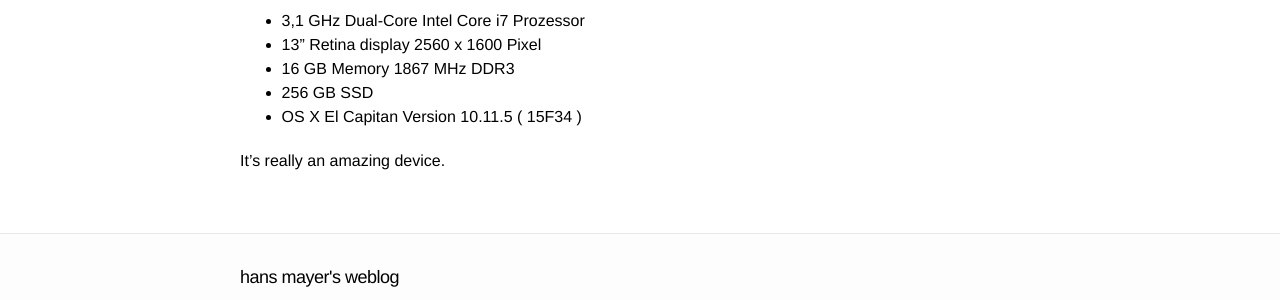
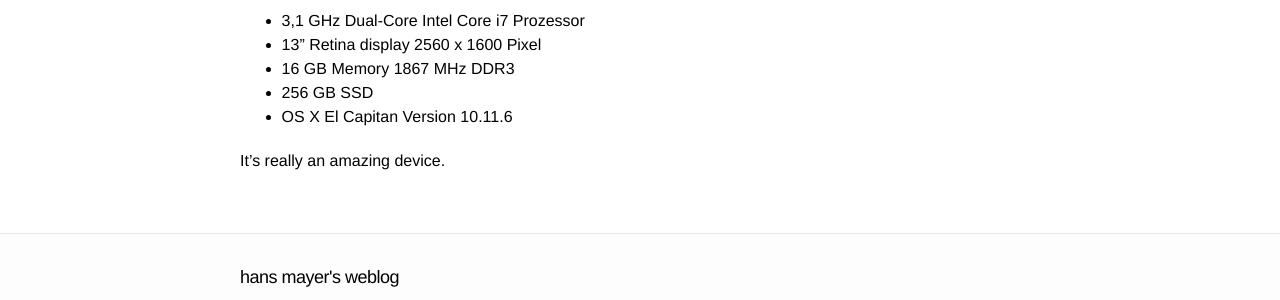
Before and after one commit to hans-mayer/blog, a Jekyll site: the page built from _posts/2016-06-26-MacBookPro.markdown, in a window 1280 px wide. Shown: the part 327-627 px from the top of the page. Built offline with Jekyll 4.4.1, drawn with Linux system fonts in a browser that asks for light colours.

Commit message:
update os x version in 2016-06-26-MacBookPro

```diff
--- a/_posts/2016-06-26-MacBookPro.markdown
+++ b/_posts/2016-06-26-MacBookPro.markdown
@@ -15,6 +15,6 @@
 * 13" Retina display 2560 x 1600 Pixel
 * 16 GB Memory 1867 MHz DDR3
 * 256 GB SSD
-* OS X El Capitan Version 10.11.5 ( 15F34 )
+* OS X El Capitan Version 10.11.6
 
 It's really an amazing device.
```
